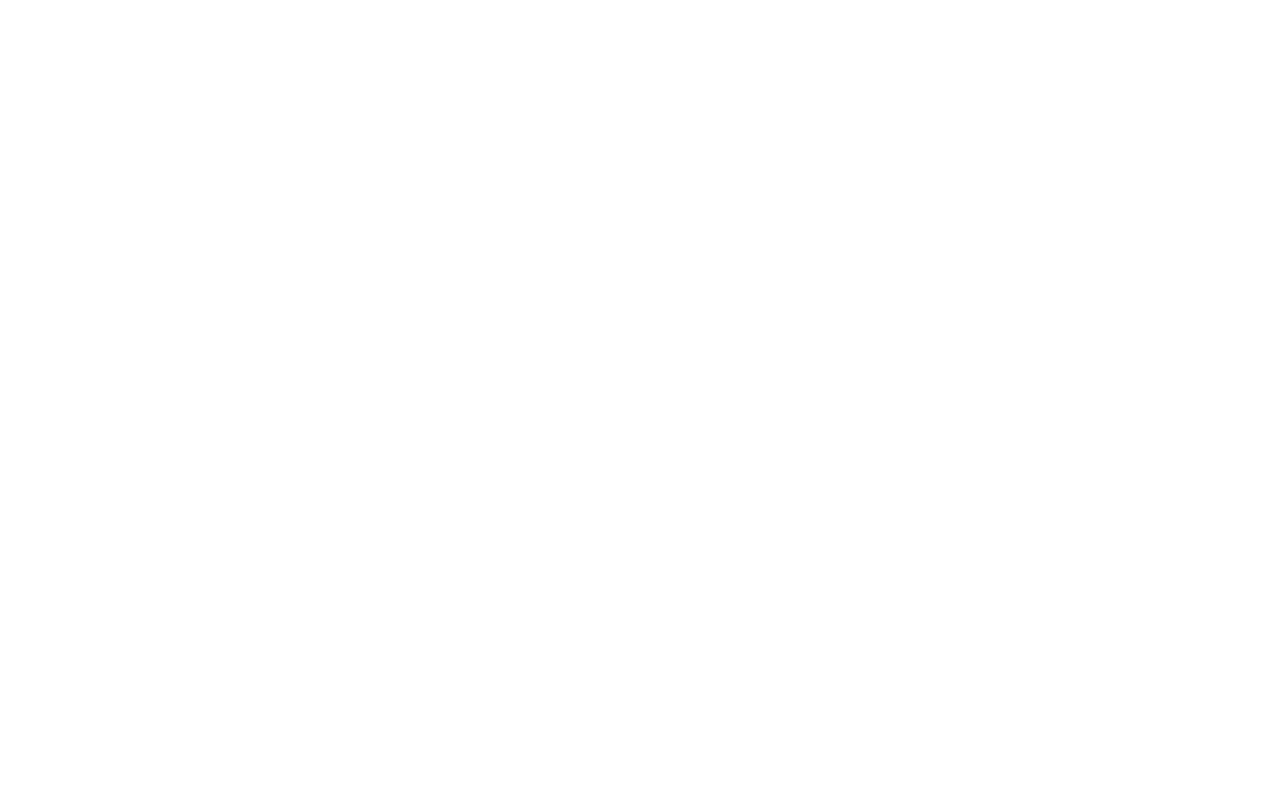
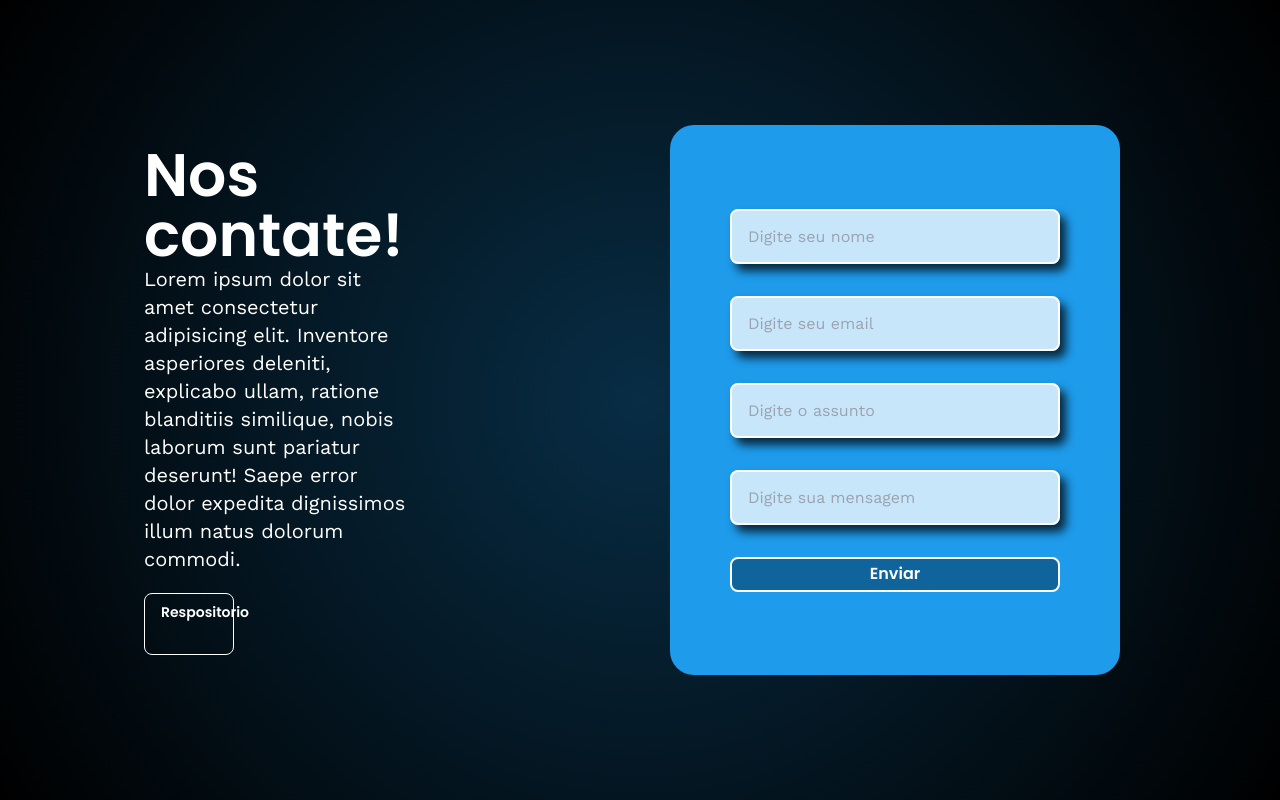
Before and after one commit to Projeto-Integrador-CodeAxis/ProjetoCodeAxis-FrontEnd, a React (Vite) app: page / in a window 1280 px wide. Built offline with nearby package versions, Linux system fonts and the light colour scheme.

Commit message:
Componente Botao concluido e layout das pagina contatos concluido

```diff
--- a/src/App.tsx
+++ b/src/App.tsx
@@ -1,14 +1,18 @@
-import { useState } from 'react'
-import reactLogo from './assets/react.svg'
-import viteLogo from '/vite.svg'
 import './index.css'
+import { BrowserRouter, Route, Routes } from 'react-router-dom'
+import Contatos from './pages/pg_contatos/Contatos'
 
 function App() {
-  const [count, setCount] = useState(0)
 
   return (
     <>
+            <BrowserRouter>
 
+                <Routes>
+                    <Route path="/" element={<Contatos />} />
+                </Routes>
+
+            </BrowserRouter>
     </>
   )
 }
--- /dev/null
+++ b/src/components/botao/Botao.tsx
@@ -0,0 +1,22 @@
+import React from 'react';
+
+interface BotaoProps {
+  texto: string;
+  link: string;
+}
+
+const Botao: React.FC<BotaoProps> = ({ texto, link }) => {
+  return (
+
+    <>
+    <div>
+    <a href={link} className="text-white font-poppins font-medium bg-celestial-blue border border-celestial-blue px-4 py-2 hover:bg-prussian-blue hover:text-celestial-blue rounded-tr-3xl rounded-br-3xl rounded-bl-3xl">
+      {texto}
+    </a>
+    </div>
+    </>
+
+  );
+};
+
+export default Botao;
--- /dev/null
+++ b/src/pages/pg_contatos/Contatos.css
@@ -0,0 +1,21 @@
+:root {
+    background: radial-gradient(circle, rgba(8,45,69,1) 0%, rgba(0,0,0,1) 100%);
+}
+
+.widht-450 {
+    width: 450px;
+  }
+
+  .height-550 {
+    height: 550px;
+  }
+
+  .shadow {
+    box-shadow: 6px 7px 10px 0px rgba(0,0,0,0.75);
+    -webkit-box-shadow: 6px 7px 10px 0px rgba(0,0,0,0.75);
+    -moz-box-shadow: 6px 7px 10px 0px rgba(0,0,0,0.75);
+  }
+
+  .borda {
+    border: 4px white
+  }
--- /dev/null
+++ b/src/pages/pg_contatos/Contatos.tsx
@@ -0,0 +1,117 @@
+import { GithubLogo } from "@phosphor-icons/react";
+import "./Contatos.css";
+
+function Contatos() {
+  return (
+    <>
+      <div className="flex flex-row min-h-screen px-36">
+        <div className="flex flex-col justify-center align-center w-1/2 ">
+          <h1 className="text-white font-poppins font-semibold text-6xl">
+            Nos contate!
+          </h1>
+          <p className="text-white font-sans font-light text-xl">
+            {" "}
+            Lorem ipsum dolor sit amet consectetur adipisicing elit. Inventore
+            asperiores deleniti, explicabo ullam, ratione blanditiis similique,
+            nobis laborum sunt pariatur deserunt! Saepe error dolor expedita
+            dignissimos illum natus dolorum commodi.
+          </p>
+
+        <div className="flex flex-row justify-start align-center mt-5
+        gap-2 border border-white w-1/3 text-center rounded-lg">
+
+
+        <GithubLogo className='text-white' size={60} weight="thin" />
+        <h1 className="text-white font-poppins font-semibold
+        text-sm p-2 text-center">Respositorio</h1>
+
+        </div>
+        </div>
+
+
+        <div className="min-h-screen flex items-center justify-center p-4 ml-60">
+          <form className=" bg-celestial-blue flex flex-col justify-center items-center p-8 widht-450 height-550 rounded-3xl">
+            <div className="mb-8">
+              <label
+                htmlFor="nome"
+                className="block text-sm font-sans font-medium text-white"
+              ></label>
+              <input
+                type="text"
+                id="nome"
+                name="nome"
+                placeholder="Digite seu nome"
+                required
+                className="w-[330px] h-[55px] bg-white/75 rounded-lg p-4 placeholder-grey-600
+                      placeholder-font-poppins border-2 border-white shadow "
+              />
+            </div>
+
+            <div className="mb-8">
+              <label
+                htmlFor="usuario"
+                className="block text-sm font-sans font-medium text-white"
+              ></label>
+              <input
+                type="email"
+                id="email"
+                name="email"
+                placeholder="Digite seu email"
+                required
+                className="w-[330px] h-[55px] bg-white/75 rounded-lg p-4 placeholder-grey-600
+                      placeholder-font-poppins border-2 border-white shadow "
+              />
+            </div>
+
+            <div className="mb-8">
+              <label
+                htmlFor="senha"
+                className="block text-sm font-sans font-medium text-white"
+              ></label>
+              <input
+                type="texto"
+                id="assunto"
+                name="teto"
+                placeholder="Digite o assunto"
+                required
+                className="w-[330px] h-[55px] bg-white/75 rounded-lg p-4 placeholder-grey-600
+                      placeholder-font-poppins border-2 border-white shadow "
+              />
+            </div>
+
+            <div className="mb-8">
+              <label
+                htmlFor="confirmar-senha"
+                className="block text-sm font-sans font-medium text-white"
+              ></label>
+              <input
+                type="texto"
+                id="Mensagem"
+                name="Mensagem"
+                placeholder="Digite sua mensagem"
+                required
+                className="w-[330px] h-[55px] bg-white/75 rounded-lg p-4 placeholder-grey-600
+                      placeholder-font-poppins border-2 border-white shadow "
+              />
+            </div>
+
+            <div className="">
+              <button
+                type="submit"
+                className="w-[330px] h-[35px] rounded-lg
+                    border-2 border-white text-white font-poppins font-semibold
+                    hover:border-prussian-blue"
+                    style={{ backgroundColor: 'rgba(0, 46, 78, 0.5)' }}
+              >
+                Enviar
+              </button>
+            </div>
+
+          </form>
+        </div>
+      </div>
+    </>
+  );
+}
+
+export default Contatos;
```
Also changed, not shown: package.json (+6 -1 lines), src/components/botao/Botao.css (added), 2 other files (tests, documents, lock files or other folders).
